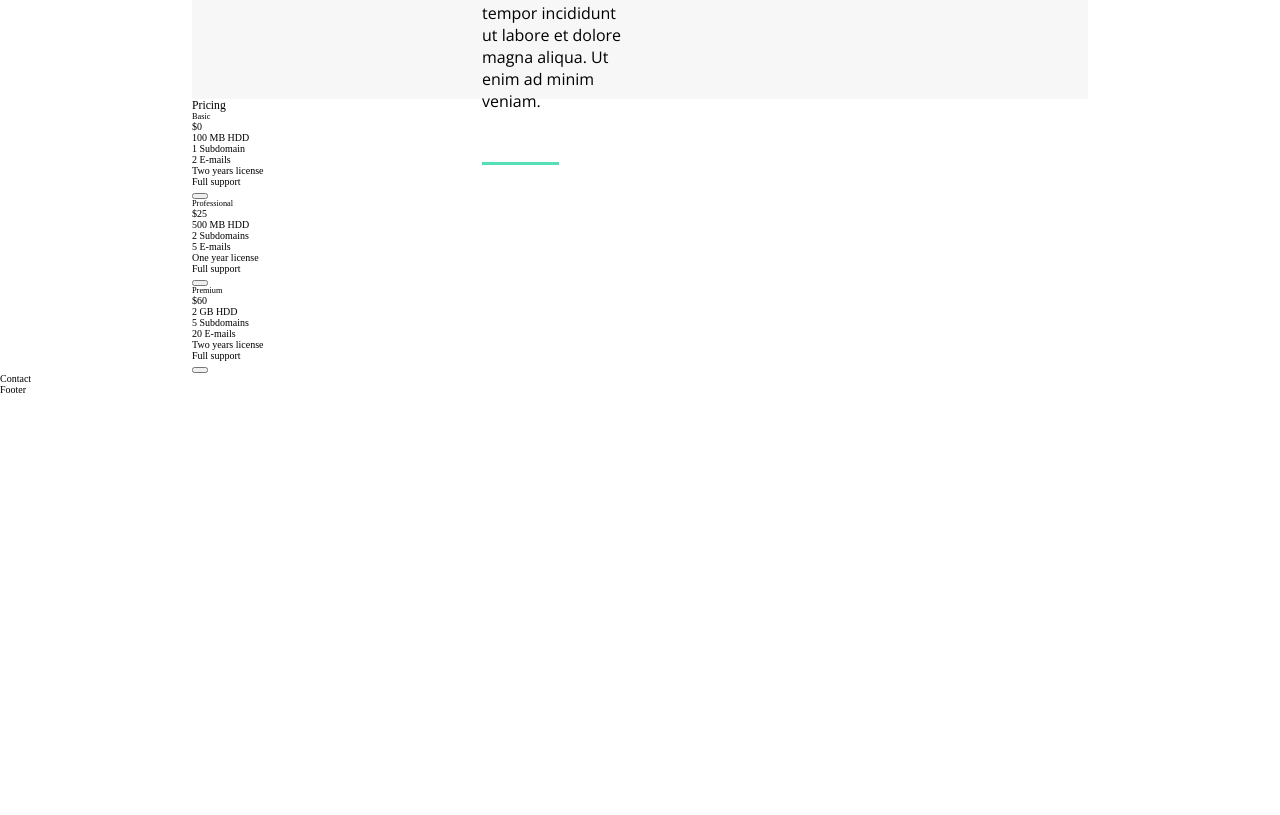
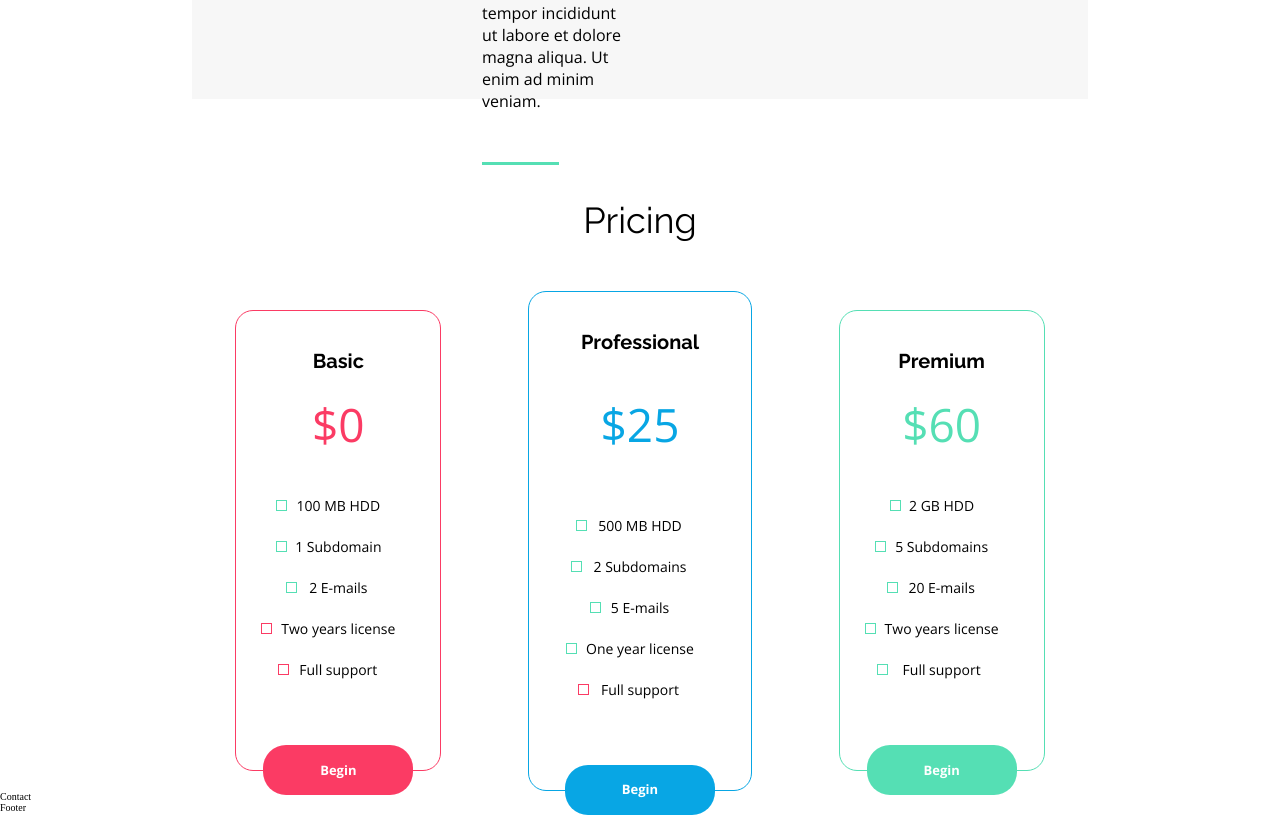
Before and after one commit to Wotwi/Best_Shop_v2, a React (Vite) app: page / in a window 1280 px wide. Shown: the part 2895-3710 px from the top of the page. Before the commit the page ends 3290 px from the top, so only its background shows below. Built offline with nearby package versions, Linux system fonts and the light colour scheme.

Commit message:
finished pricing page

```diff
--- a/src/components/Pricing.jsx
+++ b/src/components/Pricing.jsx
@@ -15,7 +15,7 @@ function Pricing(props) {
                         <li className="pricing__list-item">Two years license</li>
                         <li className="pricing__list-item">Full support</li>
                     </ul>
-                    <button className="pricing__btn"></button>
+                    <button className="pricing__btn">Begin</button>
                 </div>
                 <div className="pricing__panel-professional">
                     <h5 className="pricing__panel-header">Professional</h5>
@@ -27,7 +27,7 @@ function Pricing(props) {
                         <li className="pricing__list-item">One year license</li>
                         <li className="pricing__list-item">Full support</li>
                     </ul>
-                    <button className="pricing__btn"></button>
+                    <button className="pricing__btn">Begin</button>
                 </div>
                 <div className="pricing__panel-premium">
                     <h5 className="pricing__panel-header">Premium</h5>
@@ -39,7 +39,7 @@ function Pricing(props) {
                         <li className="pricing__list-item">Two years license</li>
                         <li className="pricing__list-item">Full support</li>
                     </ul>
-                    <button className="pricing__btn"></button>
+                    <button className="pricing__btn">Begin</button>
                 </div>
             </div>
         </div>
--- a/src/styles/common/_variables.scss
+++ b/src/styles/common/_variables.scss
@@ -34,3 +34,98 @@ $secondary-font: 'Raleway', sans-serif;
   background-color: #fff;
   margin-top: 3.7rem;
 }
+
+// for pricing page
+
+@mixin pricing-panel {
+  border-radius: 1.8rem;
+  display: flex;
+  flex-direction: column;
+  align-items: center;
+  justify-content: space-between;
+  position: relative;
+  padding-bottom: 8rem;
+}
+
+@mixin pricing-panel-header {
+  font-family: $secondary-font;
+  font-weight: 700;
+  font-size: 2rem;
+  line-height: .1rem;
+  padding-top: 5rem;
+  text-align: center;
+}
+
+@mixin pricing-panel-price {
+  font-family: $primary-font;
+  font-weight: 300;
+  font-size: 4.6rem;
+  line-height: .2rem;
+  text-align: center;
+}
+
+@mixin pricing-btn {
+  width: 15rem;
+  height: 5rem;
+  border: none;
+  border-radius: 2.3rem;
+  font-family: $primary-font;
+  font-size: 1.3rem;
+  font-weight: 700;
+  line-height: 4.1rem;
+  color: #fff;
+  position: absolute;
+  bottom: -2.5rem;
+}
+
+@mixin green-mark {
+  content: "";
+  display: block;
+  width: 1.1rem;
+  height: 1.1rem;
+  border: .1rem solid $tertiary-color;
+  position: absolute;
+  top: 1.5rem;
+}
+
+// afters for pricing page
+
+@mixin first-item {
+  &:nth-child(1) {
+    &:before {
+      @include green-mark;
+    }
+  }
+}
+
+@mixin second-item {
+  &:nth-child(2) {
+    &:before {
+      @include green-mark;
+    }
+  }
+}
+
+@mixin third-item {
+  &:nth-child(3) {
+    &:before {
+      @include green-mark;
+    }
+  }
+}
+
+@mixin fourth-item {
+  &:nth-child(4) {
+    &:before {
+      @include green-mark;
+    }
+  }
+}
+
+@mixin fifth-item {
+  &:nth-child(5) {
+    &:before {
+      @include green-mark;
+    }
+  }
+}
--- a/src/styles/layout/_pricing.scss
+++ b/src/styles/layout/_pricing.scss
@@ -1,70 +1,217 @@
 .pricing__header {
-
+  font-family: $secondary-font;
+  font-size: 3.6rem;
+  text-align: center;
+  margin-top: 10rem;
+  margin-bottom: 5rem;
 }
 
 .pricing__wrapper {
-
+  display: flex;
+  justify-content: space-around;
+  align-items: center;
 }
 
 // ---------------------------------------
 
 .pricing__panel-basic {
+  border: .1rem solid $secondary-color;
+  width: 23%;
+  height: 46.1rem;
+  @include pricing-panel;
+  position: relative;
 
   .pricing__panel-header {
-
+    @include pricing-panel-header;
   }
   .pricing__panel-price {
-
+    @include pricing-panel-price;
+    color: $secondary-color;
   }
   .pricing__list {
 
     .pricing__list-item {
+      font-family: $primary-font;
+      font-size: 1.4rem;
+      line-height: 4.1rem;
+      position: relative;
+      text-align: center;
 
+      &:nth-child(1) {
+        &:before {
+          @include green-mark;
+          left: -.5rem;
+        }
+      }
+
+      &:nth-child(2) {
+        &:before {
+          @include green-mark;
+          left: -.5rem;
+        }
+      }
+
+      &:nth-child(3) {
+        &:before {
+          @include green-mark;
+          left: .5rem;
+        }
+      }
+
+      &:nth-child(4) {
+        &:before {
+          @include green-mark;
+          border: .1rem solid $secondary-color;
+          left: -2rem;
+        }
+      }
+
+      &:nth-child(5) {
+        &:before {
+          @include green-mark;
+          border: .1rem solid $secondary-color;
+          left: -.3rem;
+        }
+      }
     }
   }
   .pricing__btn {
-
+    @include pricing-btn;
+    background-color: $secondary-color;
   }
 }
 
 // ------------------------------------------
 
 .pricing__panel-professional {
+  border: .1rem solid $primary-color;
+  width: 25%;
+  height: 50rem;
+  @include pricing-panel;
 
   .pricing__panel-header {
-
+    @include pricing-panel-header;
   }
   .pricing__panel-price {
-
+    @include pricing-panel-price;
+    color: $primary-color;
   }
   .pricing__list {
 
     .pricing__list-item {
+      font-family: $primary-font;
+      font-size: 1.4rem;
+      line-height: 4.1rem;
+      position: relative;
+      text-align: center;
 
+      &:nth-child(1) {
+        &:before {
+          @include green-mark;
+          left: -1rem;
+        }
+      }
+
+      &:nth-child(2) {
+        &:before {
+          @include green-mark;
+          left: -1.5rem;
+        }
+      }
+
+      &:nth-child(3) {
+        &:before {
+          @include green-mark;
+          left: .4rem;
+        }
+      }
+
+      &:nth-child(4) {
+        &:before {
+          @include green-mark;
+          left: -2rem;
+        }
+      }
+
+      &:nth-child(5) {
+        &:before {
+          @include green-mark;
+          border: .1rem solid $secondary-color;
+          left: -.8rem;
+        }
+      }
     }
+
   }
   .pricing__btn {
-
+    @include pricing-btn;
+    background-color: $primary-color;
   }
 }
 
 // ------------------------------------------
 
 .pricing__panel-premium {
+  border: .1rem solid $tertiary-color;
+  width: 23%;
+  height: 46.1rem;
+  @include pricing-panel;
 
   .pricing__panel-header {
-
+    @include pricing-panel-header;
   }
   .pricing__panel-price {
-
+    @include pricing-panel-price;
+    color: $tertiary-color;
   }
   .pricing__list {
 
     .pricing__list-item {
+      font-family: $primary-font;
+      font-size: 1.4rem;
+      line-height: 4.1rem;
+      position: relative;
+      text-align: center;
 
+      &:nth-child(1) {
+        &:before {
+          @include green-mark;
+          left: .5rem;
+        }
+      }
+
+      &:nth-child(2) {
+        &:before {
+          @include green-mark;
+          left: -1rem;
+        }
+      }
+
+      &:nth-child(3) {
+        &:before {
+          @include green-mark;
+          left: .2rem;
+        }
+      }
+
+      &:nth-child(4) {
+        &:before {
+          @include green-mark;
+          left: -2rem;
+        }
+      }
+
+      &:nth-child(5) {
+        &:before {
+          @include green-mark;
+          left: -.8rem;
+        }
+      }
     }
+
   }
   .pricing__btn {
-
+    @include pricing-btn;
+    background-color: $tertiary-color;
   }
 }
```
